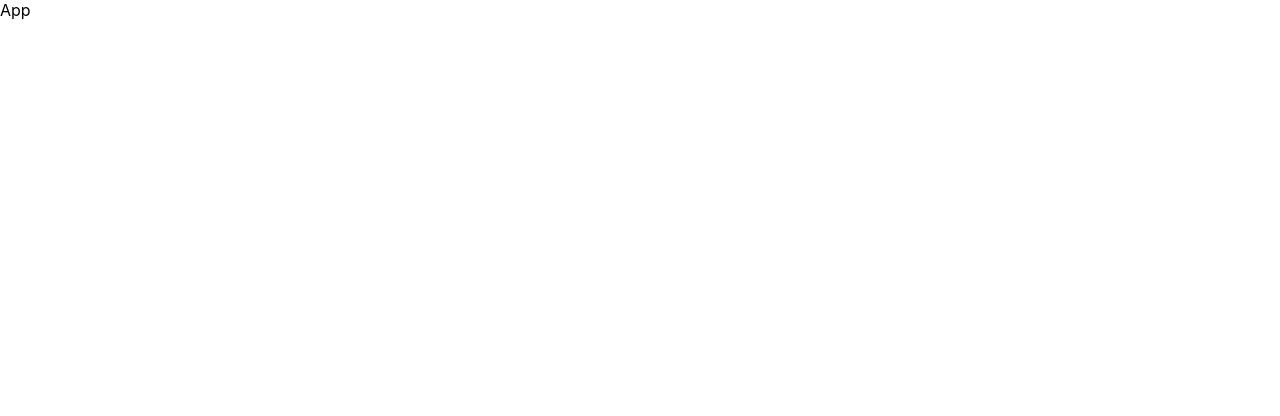
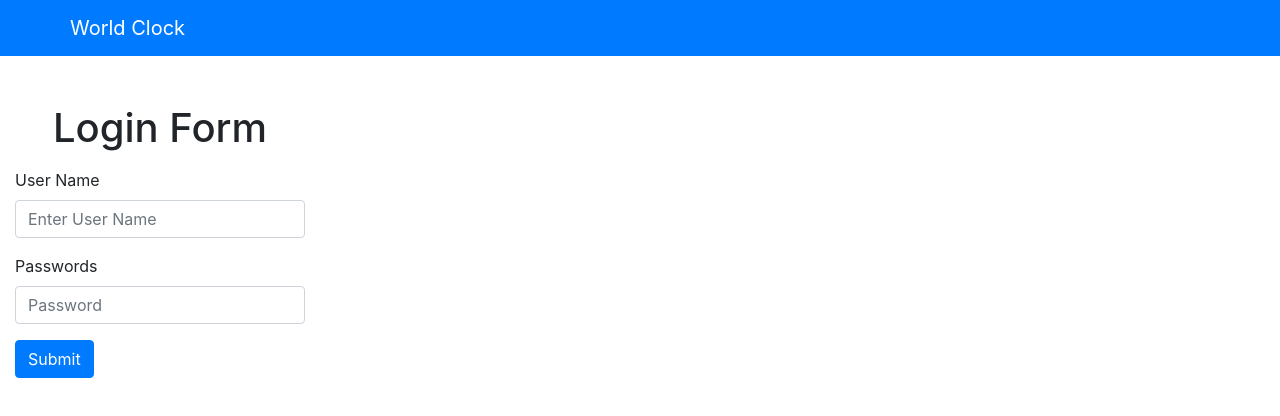
Before and after one commit to Abhijrt/World-Clock, a React (Create React App) app: page / in a window 1280 px wide. Shown: the top 416 px of the page. Built offline with nearby package versions, Linux system fonts and the light colour scheme.

Commit message:
adding the user authentication

```diff
--- a/package.json
+++ b/package.json
@@ -6,8 +6,11 @@
     "@testing-library/jest-dom": "^4.2.4",
     "@testing-library/react": "^9.5.0",
     "@testing-library/user-event": "^7.2.1",
+    "bootstrap": "^4.5.2",
     "react": "^16.13.1",
+    "react-bootstrap": "^1.3.0",
     "react-dom": "^16.13.1",
+    "react-router-dom": "^5.2.0",
     "react-scripts": "3.4.3"
   },
   "scripts": {
--- a/src/App.js
+++ /dev/null
@@ -1,7 +0,0 @@
-import React from "react";
-
-function App() {
-  return <div className="App">App</div>;
-}
-
-export default App;
--- /dev/null
+++ b/src/components/App.js
@@ -0,0 +1,80 @@
+import React from "react";
+import Login from "./Login";
+import NavBar from "./NavBar";
+import Clock from "./Clock";
+import { BrowserRouter as Router, Switch, Route } from "react-router-dom";
+
+class App extends React.Component {
+  constructor() {
+    super();
+    this.state = {
+      isLoggedIn: false,
+      isLoggedInId: "",
+      india: "",
+      london: "",
+      us: "",
+      users: [
+        {
+          id: 0,
+          username: "abhay",
+          password: "123",
+        },
+        {
+          id: 1,
+          username: "jirati",
+          password: "1",
+        },
+      ],
+    };
+  }
+
+  handleLogOut = () => {
+    this.setState({
+      isLoggedIn: false,
+    });
+  };
+
+  onLoginButtonClick = (username, password) => {
+    const { users } = this.state;
+    users.map((user) => {
+      console.log(user.id);
+      if (user.username === username && user.password === password) {
+        this.setState({
+          isLoggedIn: true,
+          isLoggedInId: user.id,
+        });
+      }
+    });
+  };
+  render() {
+    return (
+      <Router>
+        <div className="App">
+          <NavBar />
+          <Switch>
+            <Route
+              path="/"
+              exact
+              render={() => {
+                return (
+                  <Login
+                    onLoginButtonClick={this.onLoginButtonClick}
+                    isLoggedIn={this.state.isLoggedIn}
+                  />
+                );
+              }}
+            />
+            <Route
+              path="/clock"
+              render={() => {
+                return <Clock isLoggedIn={this.state.isLoggedIn} />;
+              }}
+            />
+          </Switch>
+        </div>
+      </Router>
+    );
+  }
+}
+
+export default App;
--- /dev/null
+++ b/src/components/Clock.js
@@ -0,0 +1,85 @@
+import React, { Component } from "react";
+import {
+  Row,
+  Col,
+  InputGroup,
+  Button,
+  FormControl,
+  Container,
+} from "react-bootstrap";
+import { Redirect } from "react-router-dom";
+
+export default class Clock extends Component {
+  constructor() {
+    super();
+    this.state = {
+      indiaTime: new Date().toTimeString().substring(0, 8),
+      londonTime: "",
+      usTime: "",
+    };
+  }
+
+  render() {
+    const { isLoggedIn } = this.props;
+    if (!isLoggedIn) {
+      return <Redirect to="/" />;
+    }
+    return (
+      <div className="my-5">
+        <InputGroup className="mb-3">
+          <Row sm={12} className="ml-5 mb-3">
+            <InputGroup.Prepend className="ml-5">
+              <InputGroup.Text>Set United State Time : </InputGroup.Text>
+            </InputGroup.Prepend>
+          </Row>
+          <Row sm={12} className="ml-5 mb-3">
+            <FormControl placeholder="12:45:55" className="ml-5" />
+          </Row>
+          <Row sm={12} className="ml-5 mb-3">
+            <Button className="ml-5" variant="primary" type="submit">
+              Submit
+            </Button>
+          </Row>
+        </InputGroup>
+        <Container className="my-5">
+          <Row>
+            <Col xs={12} md={4}>
+              United State : <span>16:34:56</span>
+            </Col>
+            <Col xs={12} md={4}>
+              London : <span>16:34:56</span>
+            </Col>
+            <Col xs={12} md={4}>
+              India : <span>16:34:56</span>
+            </Col>
+          </Row>
+        </Container>
+        <Container>
+          <hr className="my-5 border border-dark" md={10} />
+        </Container>
+        <Container className="my-5">
+          <Row>
+            Time Difference For London
+            <Col xs={12} md={2}>
+              <FormControl className="mb-3" placeholder="-55" />
+            </Col>
+            <Col>
+              <Button variant="primary" type="submit">
+                Submit
+              </Button>
+            </Col>
+            Time Difference For India
+            <Col xs={12} md={2}>
+              <FormControl placeholder="-55" className="mb-3" />
+            </Col>
+            <Col>
+              <Button variant="primary" type="submit">
+                Submit
+              </Button>
+            </Col>
+          </Row>
+        </Container>
+      </div>
+    );
+  }
+}
--- /dev/null
+++ b/src/components/Login.js
@@ -0,0 +1,68 @@
+import React, { Component } from "react";
+import { Form, Button, Col } from "react-bootstrap";
+import { Redirect } from "react-router-dom";
+
+export default class extends Component {
+  constructor() {
+    super();
+    this.state = {
+      username: "",
+      password: "",
+    };
+  }
+
+  handleChange = (name, value) => {
+    if (name === "username") {
+      this.setState({ username: value });
+    } else {
+      this.setState({ password: value });
+    }
+  };
+
+  handleLoginButtonClick = () => {
+    const { username, password } = this.state;
+    console.log(username, password);
+    this.props.onLoginButtonClick(username, password);
+  };
+
+  render() {
+    const { isLoggedIn } = this.props;
+    if (isLoggedIn) {
+      return <Redirect to="/clock" />;
+    }
+    return (
+      <Form className="my-5">
+        <Col sm={3} className="my-3 text-center">
+          <h1>Login Form</h1>
+        </Col>
+
+        <Form.Group controlId="formBasicEmail">
+          <Col sm={3} className="my-1">
+            <Form.Label>User Name</Form.Label>
+            <Form.Control
+              type="text"
+              placeholder="Enter User Name"
+              onChange={(e) => this.handleChange("username", e.target.value)}
+            />
+          </Col>
+        </Form.Group>
+
+        <Form.Group controlId="formBasicPassword">
+          <Col sm={3} className="my-1">
+            <Form.Label>Password</Form.Label>s
+            <Form.Control
+              type="password"
+              placeholder="Password"
+              onChange={(e) => this.handleChange("userName", e.target.value)}
+            />
+          </Col>
+        </Form.Group>
+        <Col sm={3} className="my-1 ">
+          <Button variant="primary" onClick={this.handleLoginButtonClick}>
+            Submit
+          </Button>
+        </Col>
+      </Form>
+    );
+  }
+}
--- /dev/null
+++ b/src/components/NavBar.js
@@ -0,0 +1,14 @@
+import React, { Component } from "react";
+import { Navbar, Container } from "react-bootstrap";
+
+export default class NavBar extends Component {
+  render() {
+    return (
+      <Navbar bg="primary" variant="dark">
+        <Container md="auto">
+          <Navbar.Brand href="#">World Clock</Navbar.Brand>
+        </Container>
+      </Navbar>
+    );
+  }
+}
--- a/src/index.js
+++ b/src/index.js
@@ -1,7 +1,8 @@
 import React from "react";
 import ReactDOM from "react-dom";
 import "./index.css";
-import App from "./App";
+import App from "./components/App";
+import "bootstrap/dist/css/bootstrap.min.css";
 
 ReactDOM.render(
   <React.StrictMode>
```
Also changed, not shown: 1 other file (tests, documents, lock files or other folders).
